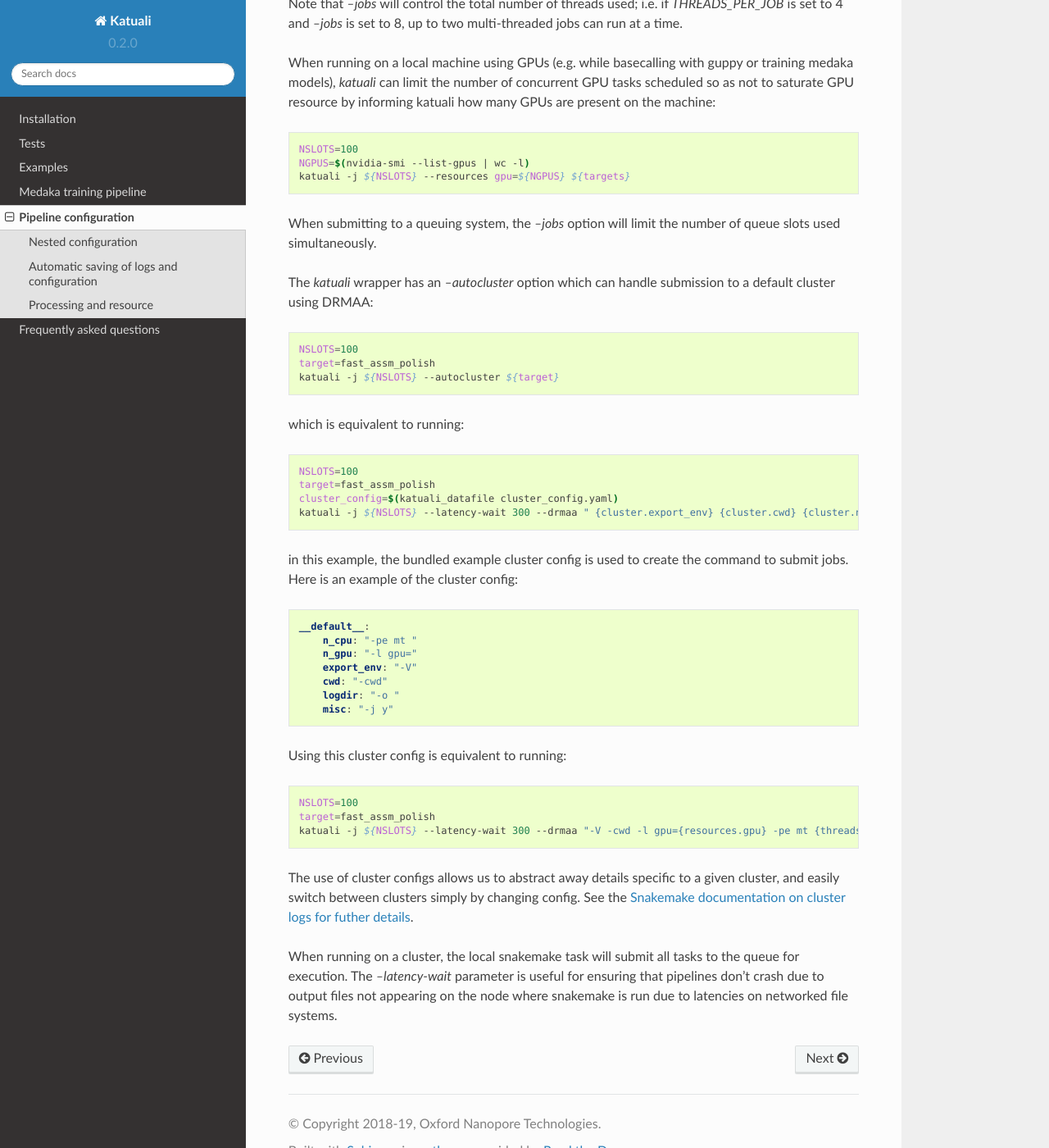
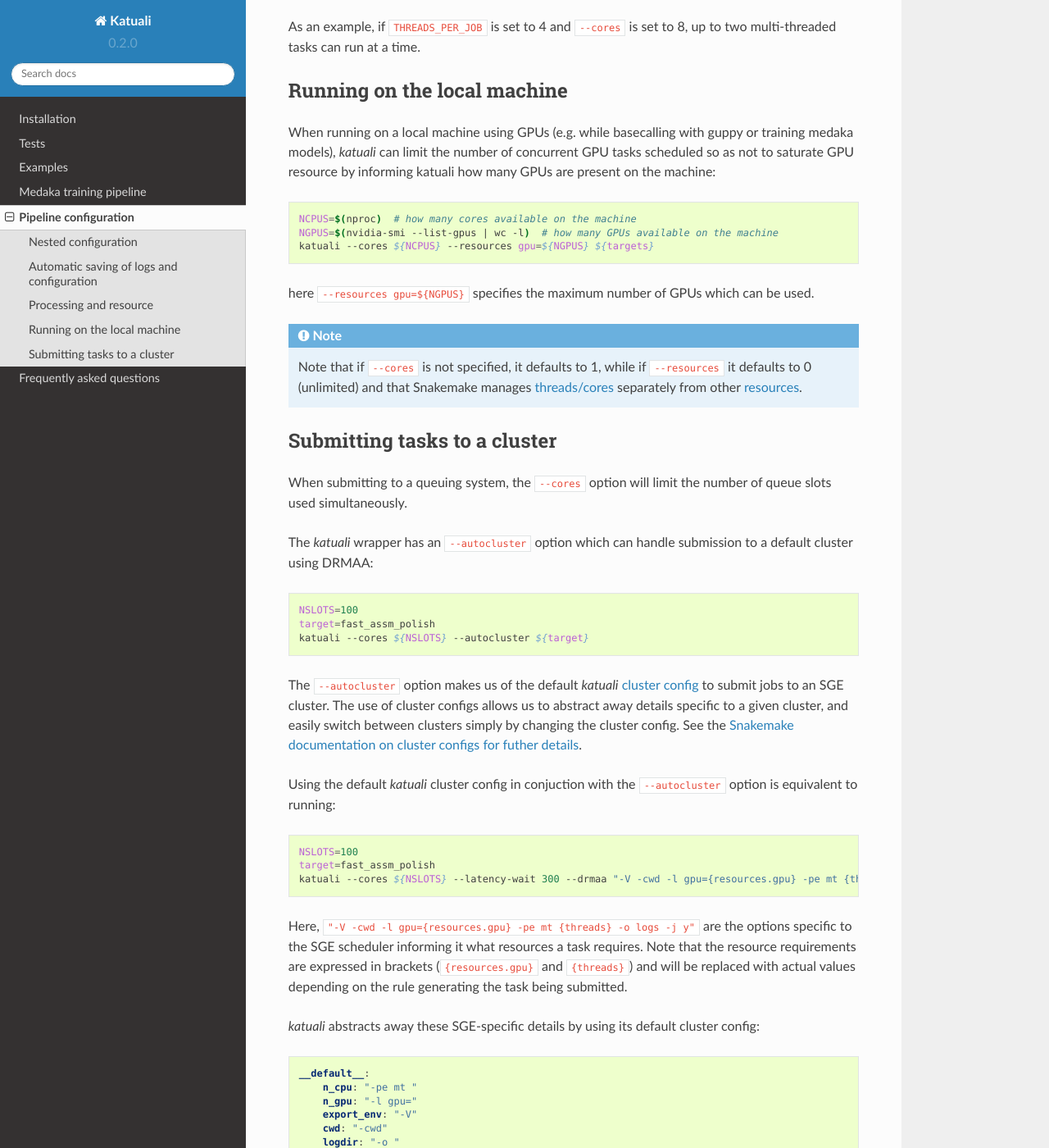
Before and after one commit to nanoporetech/katuali, a Sphinx documentation site: the page built from docs/configuration.rst, in a window 1280 px wide and 1400 px high, scrolled down 1699 px. Shown: the whole window at 82% size. Built offline with Sphinx 7.4.7 and the Read the Docs theme 2.0.0, drawn with Linux system fonts in a browser that asks for light colours; some of the changed text lies outside the part shown.

Commit message:
improve cluster / resource docs and other minor tweaks to docs

```diff
--- a/docs/configuration.rst
+++ b/docs/configuration.rst
@@ -13,8 +13,8 @@
 directly), by default your pipeline will use the yaml config provided with
 `katuali`.
 
-The default config file can be overridden using the `--configfile` option, and
-individual config parameters can be overwriddden with the `--config` option:
+The default config file can be overridden using the `--configfile`` option, and
+individual config parameters can be overwriddden with the ``--config`` option:
 
 .. code-block:: bash
 
@@ -66,7 +66,7 @@
 Snakemake directly; a nested config entry cannot be changed on the command line
 using `Snakemake`.
 
-The wrapper achieves this merging command line `--config` options with the
+The wrapper achieves this merging command line ``--config`` options with the
 input `--configfile` and saving the merged YAML config before running snakemake
 with the merged config.
 
@@ -82,21 +82,25 @@
 Processing and resource
 -----------------------
 
-The pipeline can be used on the local machine, or submitted to a queuing
-system.
+The pipeline can be used on the local machine, or submitted to a cluster.
 
 There are two parameters which control cpu usage:
 
-    * the `--jobs N` (or `-j` for short) option to Snakemake controls the total CPU
-      resource which can be used at a time, and hence the number of tasks which
-      can be run simultaneously.
+    * the ``--cores N`` option, which limits the totol number of threads which can be simultaneously used by all Snakemake tasks.
 
-    * the `--config THREADS_PER_JOB=n` config parameter, which determines the
-      number of threads that a single multi-threaded task can use.
+    * the ``--config THREADS_PER_JOB=n`` config parameter, determines the maximum
+      number of `threads
+      <https://snakemake.readthedocs.io/en/stable/tutorial/advanced.html#step-1-specifying-the-number-of-used-threads>`_
+      that a single multi-threaded rule will use.  When less cores than threads
+      are provided, the number of threads a task uses will be reduced to the
+      number of given cores.
 
-Note that `--jobs` will control the total number of threads used; i.e. if
-`THREADS_PER_JOB` is set to 4 and `--jobs` is set to 8, up to two multi-threaded
-jobs can run at a time.
+As an example, if ``THREADS_PER_JOB`` is set to 4 and ``--cores`` is set to 8, up to two multi-threaded
+tasks can run at a time.
+
+
+Running on the local machine
+----------------------------
 
 When running on a local machine using GPUs (e.g. while basecalling with guppy
 or training medaka models), `katuali` can limit the number of concurrent GPU
@@ -105,33 +109,58 @@
 
 .. code-block:: bash
 
-    NSLOTS=100
-    NGPUS=$(nvidia-smi --list-gpus | wc -l)
-    katuali -j ${NSLOTS} --resources gpu=${NGPUS} ${targets}
+    NCPUS=$(nproc)  # how many cores available on the machine
+    NGPUS=$(nvidia-smi --list-gpus | wc -l)  # how many GPUs available on the machine
+    katuali --cores ${NCPUS} --resources gpu=${NGPUS} ${targets}
 
-When submitting to a queuing system, the `--jobs` option will limit the number
+here ``--resources gpu=${NGPUS}`` specifies the maximum number of GPUs which can be used.
+
+.. note:: Note that if ``--cores`` is not specified, it defaults to 1, while if
+    ``--resources`` it defaults to 0 (unlimited) and that Snakemake manages
+    `threads/cores
+    <https://snakemake.readthedocs.io/en/stable/tutorial/advanced.html#step-1-specifying-the-number-of-used-threads>`_
+    separately from other `resources
+    <https://snakemake.readthedocs.io/en/stable/snakefiles/rules.html#snakefiles-resources>`_.
+
+
+Submitting tasks to a cluster
+-----------------------------
+
+When submitting to a queuing system, the ``--cores`` option will limit the number
 of queue slots used simultaneously.
 
-The `katuali` wrapper has an `--autocluster` option which can handle submission to a
+The `katuali` wrapper has an ``--autocluster`` option which can handle submission to a
 default cluster using DRMAA:
 
 .. code-block:: bash
 
     NSLOTS=100
     target=fast_assm_polish
-    katuali -j ${NSLOTS} --autocluster ${target}
+    katuali --cores ${NSLOTS} --autocluster ${target}
 
-which is equivalent to running:
+The ``--autocluster`` option makes us of the default `katuali` `cluster config
+<https://snakemake.readthedocs.io/en/stable/snakefiles/configuration.html#cluster-configuration>`_
+to submit jobs to an SGE cluster. The use of cluster configs allows
+us to abstract away details specific to a given cluster, and easily switch
+between clusters simply by changing the cluster config. See the `Snakemake documentation
+on cluster configs for futher details
+<https://snakemake.readthedocs.io/en/stable/snakefiles/configuration.html#cluster-configuration>`_.
+
+Using the default `katuali` cluster config in conjuction with the ``--autocluster`` option is equivalent to running:
 
 .. code-block:: bash
 
     NSLOTS=100
     target=fast_assm_polish
-    cluster_config=$(katuali_datafile cluster_config.yaml)
-    katuali -j ${NSLOTS} --latency-wait 300 --drmaa " {cluster.export_env} {cluster.cwd} {cluster.n_gpu}{resources.gpu} {cluster.n_cpu}{threads} {cluster.logdir}logs {cluster.misc}" --cluster-config ${cluster_config} ${target}
+    katuali --cores ${NSLOTS} --latency-wait 300 --drmaa "-V -cwd -l gpu={resources.gpu} -pe mt {threads} -o logs -j y"
 
-in this example, the bundled example cluster config is used to create the
-command to submit jobs. Here is an example of the cluster config:
+Here, ``"-V -cwd -l gpu={resources.gpu} -pe mt {threads} -o logs -j y"`` are the
+options specific to the SGE scheduler informing it what resources a task
+requires.  Note that the resource requirements are expressed in brackets
+(``{resources.gpu}`` and ``{threads}``) and will be replaced with actual values
+depending on the rule generating the task being submitted.
+
+`katuali` abstracts away these SGE-specific details by using its default cluster config:
 
 .. code-block:: yaml
 
@@ -143,20 +172,33 @@
         logdir: "-o "
         misc: "-j y"
 
-Using this cluster config is equivalent to running:
+
+Using this cluster config, the `katuali` ``--autocluster`` option can support
+any DRMAA-enabled cluster using an appropriate cluster-config as the command
+line call to Snakemake is expressed in terms of cluster config entries.
+The ``--autocluster`` option implements:
 
 .. code-block:: bash
 
     NSLOTS=100
     target=fast_assm_polish
-    katuali -j ${NSLOTS} --latency-wait 300 --drmaa "-V -cwd -l gpu={resources.gpu} -pe mt {threads} -o logs -j y"
+    cluster_config=$(katuali_datafile cluster_config.yaml)
+    katuali --cores ${NSLOTS} --latency-wait 300 --drmaa " {cluster.export_env} {cluster.cwd} {cluster.n_gpu}{resources.gpu} {cluster.n_cpu}{threads} {cluster.logdir}logs {cluster.misc}" --cluster-config ${cluster_config} ${target}
 
-The use of cluster configs allows us to abstract away details specific to a
-given cluster, and easily switch between clusters simply by changing config.
-See the `Snakemake documentation on cluster logs for futher details
-<https://snakemake.readthedocs.io/en/stable/snakefiles/configuration.html#cluster-configuration>`_.
+Here all ``{cluster.<variable_name>}`` templates are replaced by values from the cluster config.
+
+Hence running on another DRMAA cluster should be as simple as creating a new
+cluster config with terms equivalent to those in the default katuali
+cluster-config, then running:
+
+.. code-block:: bash
+
+    NSLOTS=100
+    target=fast_assm_polish
+    katuali --cores ${NSLOTS} --latency-wait 300 --autocluster --cluster-config my_cluster_config.yaml ${target}
+
 
 When running on a cluster, the local snakemake task will submit all tasks to
-the queue for execution.  The `--latency-wait` parameter is useful for ensuring
+the queue for execution.  The ``--latency-wait`` parameter is useful for ensuring
 that pipelines don't crash due to output files not appearing on the node where
 snakemake is run due to latencies on networked file systems.
--- a/docs/medaka_train.rst
+++ b/docs/medaka_train.rst
@@ -110,7 +110,7 @@
 
 
 .. note:: Note that you need to first attempt to create all features with the
-    `all_medaka_train_features` rule with `USE_ONLY_EXISTING_MEDAKA_FEAT` set to
-    false, and then run `medaka_train_replicates` with the flag set to true.
+    ``all_medaka_train_features`` rule with ``USE_ONLY_EXISTING_MEDAKA_FEAT`` set to
+    false, and then run ``medaka_train_replicates`` with the flag set to true.
 
 Refer to comments in the config (katuali/config.yaml) for further details.
```
Also changed, not shown: docs/examples.rst (+9 -3 lines).
